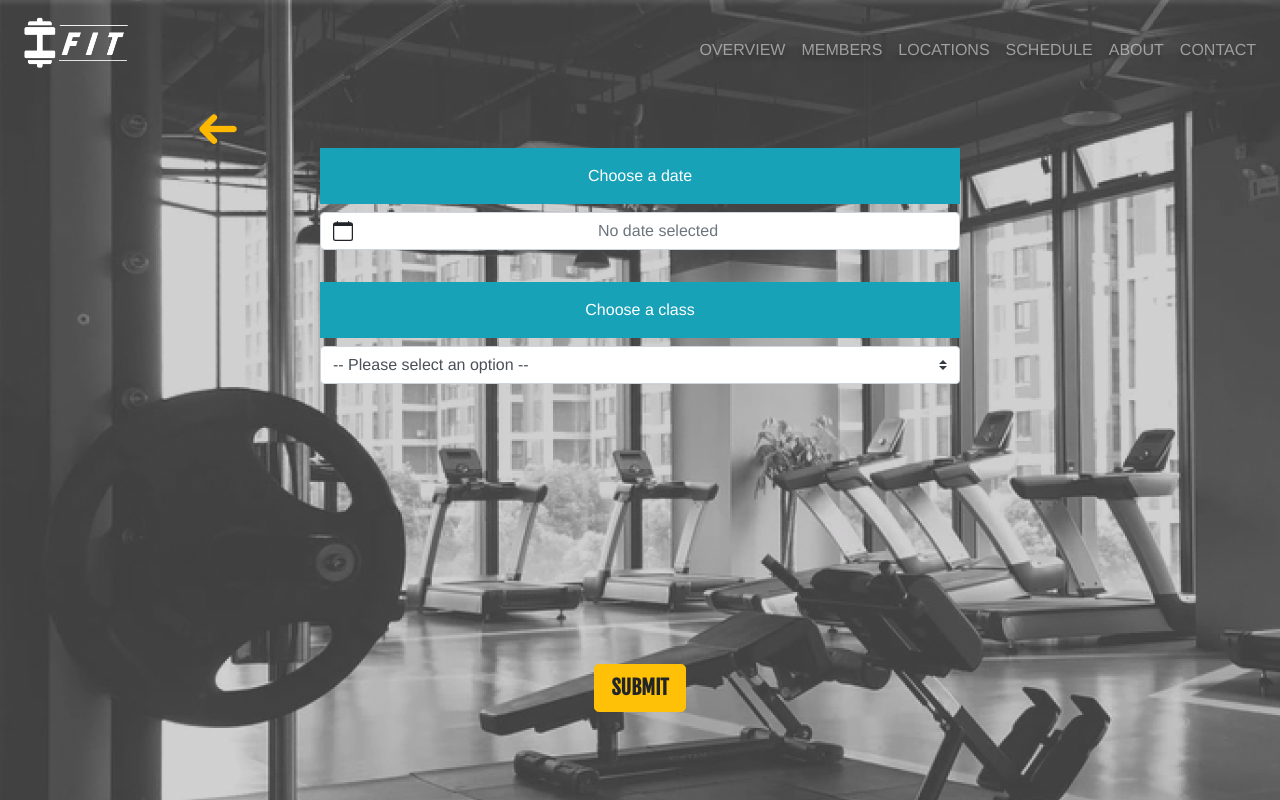
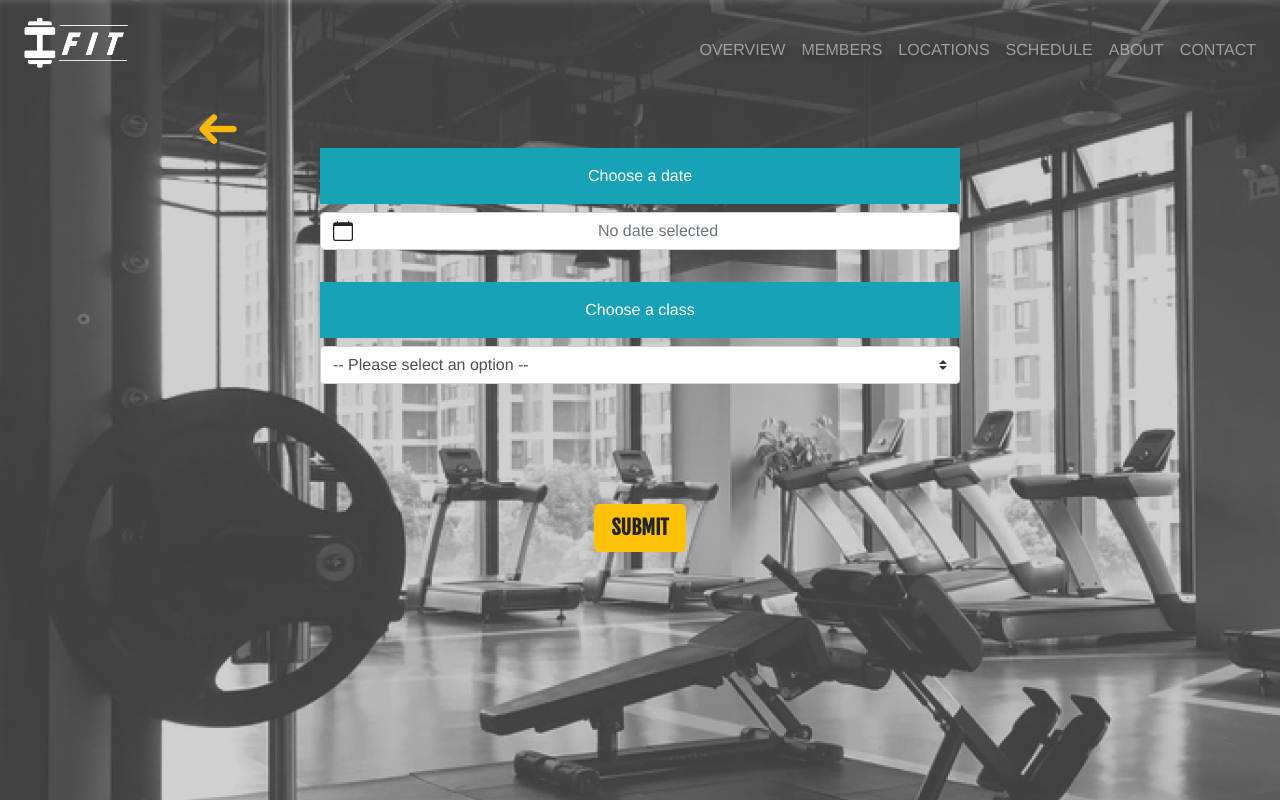
Before and after one commit to BT3103-G7/iFit, a Vue app: page /inputclass in a window 1280 px wide. Built offline with nearby package versions, Linux system fonts and the light colour scheme; no server answers; the database is empty; what vuejs-smart-table would draw is missing.

Commit message:
Fix styling for About, Contact and Input Pages

```diff
--- a/src/components/About.vue
+++ b/src/components/About.vue
@@ -2,7 +2,7 @@
     <div>
         <div id="background"></div>
         <div id="right">
-            <h1 style="font-family:'Fjalla One'">ABOUT US</h1>
+            <h1>ABOUT US</h1>
             <p> iFit strives to provide the highest quality fitness experience to all members. </p><br>
             <p> Use our personalized gym tracker to log more than 600 activities like cycling,
                 walking, gym workouts, cross training, yoga, and many others! Monitor your fitness levels
@@ -41,6 +41,7 @@ h1 {
   padding-left: 0em;
   padding-top: 4em;
   padding-bottom: 1em;
+  font-family: 'Fjalla One', sans-serif;
 }
 p {
     text-align: left;
--- a/src/components/Contact.vue
+++ b/src/components/Contact.vue
@@ -2,7 +2,7 @@
   <div id="content-wrap">
     <div id="background"></div>
     <div id="form-placeholder">
-      <h1 style="font-family:'Fjalla One'">HOW CAN WE HELP?</h1>
+      <h1>HOW CAN WE HELP?</h1>
       <form class="form" @submit.prevent="sendEmail">
         <label for="name" class="required">Full Name:</label><br>
         <input id="name" required v-model="name" name='name' type="text"/><br><br>
@@ -13,7 +13,7 @@
         <p style='color:gold'>Note: Responses may take up to 3 working days.</p>
         <p style='color:gold'>Alternatively, you can reach us at +65 6392 2994</p>
         <!-- <input type="submit" variant="warning" value="Submit" onclick="return confirm('Submit form?')"> -->
-        <b-button type="submit" variant="warning" size=lg style="font-family:'Fjalla One'" onclick="return confirm('Submit form?')"><b>SUBMIT</b></b-button>
+        <b-button class="mybutton" type="submit" variant="warning" size=lg onclick="return confirm('Submit form?')"><b>SUBMIT</b></b-button>
       </form>
     </div>
   </div>
@@ -109,5 +109,9 @@ h1 {
   padding-left: 0em;
   padding-top: 2em;
   padding-bottom: 0.3em;
+  font-family: 'Fjalla One', sans-serif;
+}
+.mybutton {
+  font-family: 'Fjalla One', sans-serif;
 }
 </style>
--- a/src/components/InputActivity.vue
+++ b/src/components/InputActivity.vue
@@ -71,9 +71,8 @@
 
         <div id="button-placeholder">
           <!-- <b-button type="submit" variant="warning" size=lg v-on:click="onSubmit()">SUBMIT</b-button> -->
-          <br /><b-button type="submit" variant="warning" size="lg" style="font-family:'Fjalla One'"
-            ><b>SUBMIT</b></b-button
-          >
+          <br />
+          <b-button type="submit" variant="warning" size="lg" class="mybutton"><b>SUBMIT</b></b-button>
         </div>
       </div>
     </form>
@@ -246,4 +245,7 @@ export default {
   text-align: center;
   width: 100%;
 }
+.mybutton {
+  font-family: 'Fjalla One', sans-serif;
+}
 </style>
--- a/src/components/InputClass.vue
+++ b/src/components/InputClass.vue
@@ -42,9 +42,7 @@
         <br /><br /><br />
 
         <div id="button-placeholder">
-          <br /><b-button type="submit" variant="warning" size="lg" style="font-family:'Fjalla One'"
-            ><b>SUBMIT</b></b-button
-          >
+          <br /><b-button type="submit" variant="warning" size="lg" class="mybutton"><b>SUBMIT</b></b-button>
         </div>
       </div>
     </form>
@@ -183,7 +181,7 @@ export default {
   z-index: -1;
 }
 #button-placeholder {
-  top: 80%;
+  top: 60%;
   position: absolute;
   z-index: 1;
   text-align: center;
@@ -215,4 +213,7 @@ export default {
   text-align: center;
   width: 100%;
 }
+.mybutton {
+  font-family: 'Fjalla One', sans-serif;
+}
 </style>
```
